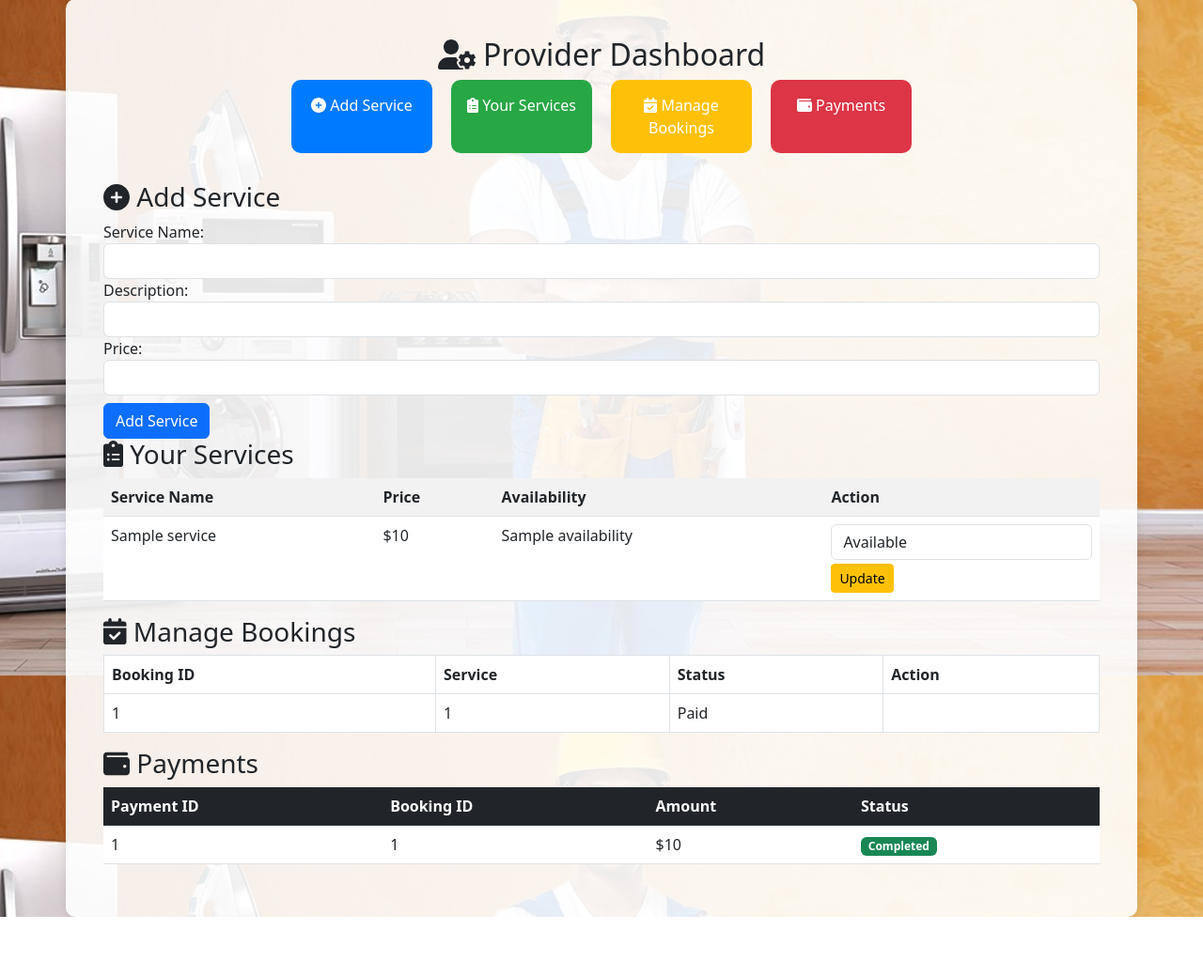
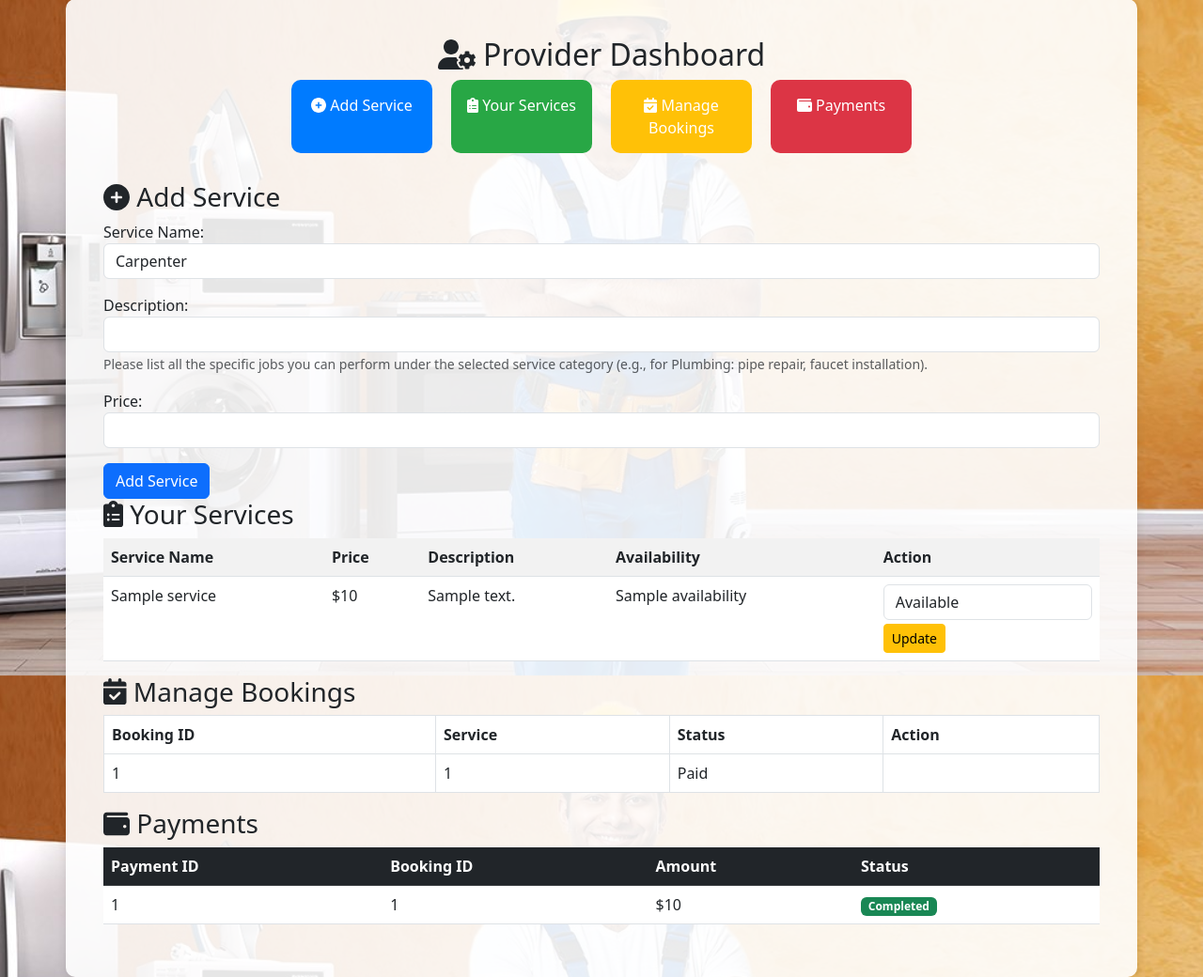
Before and after one commit to ssubhan21/HomeEase---In-Home-Services, a Flask app: template HomeEase/templates/provider_dashboard.html in a window 1280 px wide. Shown: the part 81-1121 px from the top of the page at 94% size. Before the commit the page ends 1057 px from the top, so only its background shows below. Run offline with Flask 3, Linux system fonts and the light colour scheme; the template is opened without the code that fills it: most values are stand-ins (such as "Sample title", 1, 10 or a date in 2020).

Commit message:
updates in code and sprints

```diff
--- a/HomeEase/templates/provider_dashboard.html
+++ b/HomeEase/templates/provider_dashboard.html
@@ -56,6 +56,7 @@
     </style>
 </head>
 <body>
+
     <nav class="navbar navbar-expand-lg navbar-dark bg-dark">
         <div class="container">
             <a class="navbar-brand" href="#"><i class="fas fa-tools"></i> HomeEase</a>
@@ -80,22 +81,41 @@
             <a href="#payments" class="logout-icon"><i class="fas fa-wallet"></i> Payments</a>
         </div>
 
+
+
         <h3 id="add_service"><i class="fas fa-plus-circle"></i> Add Service</h3>
 <form method="POST" action="{{ url_for('add_service') }}">
+    <div class="mb-3">
         <label>Service Name:</label>
-            <input type="text" name="service_name" class="form-control" required>
+        <select name="service_name" class="form-control" required>
+            <option value="Carpenter">Carpenter</option>
+            <option value="Plumbing">Plumbing</option>
+        </select>
+    </div>
+
+    <div class="mb-3">
         <label>Description:</label>
         <input type="text" name="description" class="form-control" required>
+        <small class="form-text text-muted">
+            Please list all the specific jobs you can perform under the selected service category (e.g., for Plumbing: pipe repair, faucet installation).
+        </small>
+    </div>
+
+    <div class="mb-3">
         <label>Price:</label>
         <input type="number" name="price" class="form-control" required>
-            <button type="submit" class="btn btn-primary mt-2">Add Service</button>
+    </div>
+
+    <button type="submit" class="btn btn-primary">Add Service</button>
 </form>
+
 
         <h3 id="your_services"><i class="fas fa-clipboard-list"></i> Your Services</h3>
         <table class="table table-striped">
             <tr>
                 <th>Service Name</th>
                 <th>Price</th>
+                <th>Description</th>
                 <th>Availability</th>
                 <th>Action</th>
             </tr>
@@ -103,6 +123,7 @@
             <tr>
                 <td>{{ service.service_name }}</td>
                 <td>${{ service.price }}</td>
+                <td>{{ service.description }}</td>
                 <td>{{ service.availability }}</td>
                 <td>
                     <form method="POST" action="{{ url_for('update_availability', service_id=service.service_id) }}">
--- a/HomeEase/templates/user_dashboard.html
+++ b/HomeEase/templates/user_dashboard.html
@@ -86,7 +86,8 @@
             <thead class="table-dark">
                 <tr>
                     <th>Service Name</th>
-                    <th>Provider</th>
+                    <th>Provider Name</th>
+                    <th>Description</th>
                     <th>Price</th>
                     <th>Action</th>
                 </tr>
@@ -95,7 +96,8 @@
                 {% for service in services %}
                 <tr>
                     <td>{{ service.service_name }}</td>
-                    <td><i class="fas fa-briefcase provider-icon"></i> {{ service.provider_id }}</td>
+                    <td><i class="fas fa-briefcase provider-icon"></i> {{ service.provider_full_name }}</td>
+                    <td>{{service.description}}</td>
                     <td>${{ service.price }}</td>
                     <td>
                         <form method="POST" action="{{ url_for('book_service', service_id=service.service_id) }}">
```
Also changed, not shown: 6 other files. Lines whose indentation alone changed are shown as unchanged.
